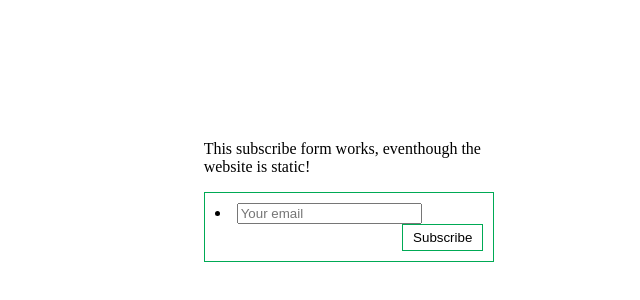
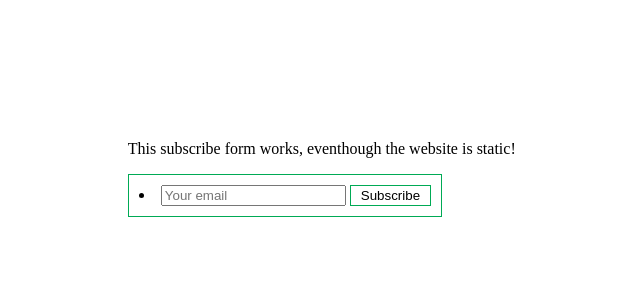
Before and after one commit to Redgadget/form-jekyll, a plain HTML site: page index.html in a window 1280 px wide. Shown: the part 160-460 px from the top of the page, without its empty margins (291-931 px from the left). Drawn offline with Linux system fonts and the light colour scheme.

Commit message:
Update index.html

```diff
--- a/index.html
+++ b/index.html
@@ -25,7 +25,7 @@
             }
 
           .wrap {
-                width: 23%;
+                width: 35%;
                 margin: 0 auto;
             }
           #contact-form {
@@ -38,11 +38,10 @@
                  display: inline-block;
                  background: transparent;
                  border: 1px solid #0a5;
-                 padding: 5px 10px;
-                 float: right;
+                 padding: 2px 10px;
 
           }
-          ul.contact-ul {
+          li.contact-ul {
                 list-style: none;
                 padding: 0;
           }
```
